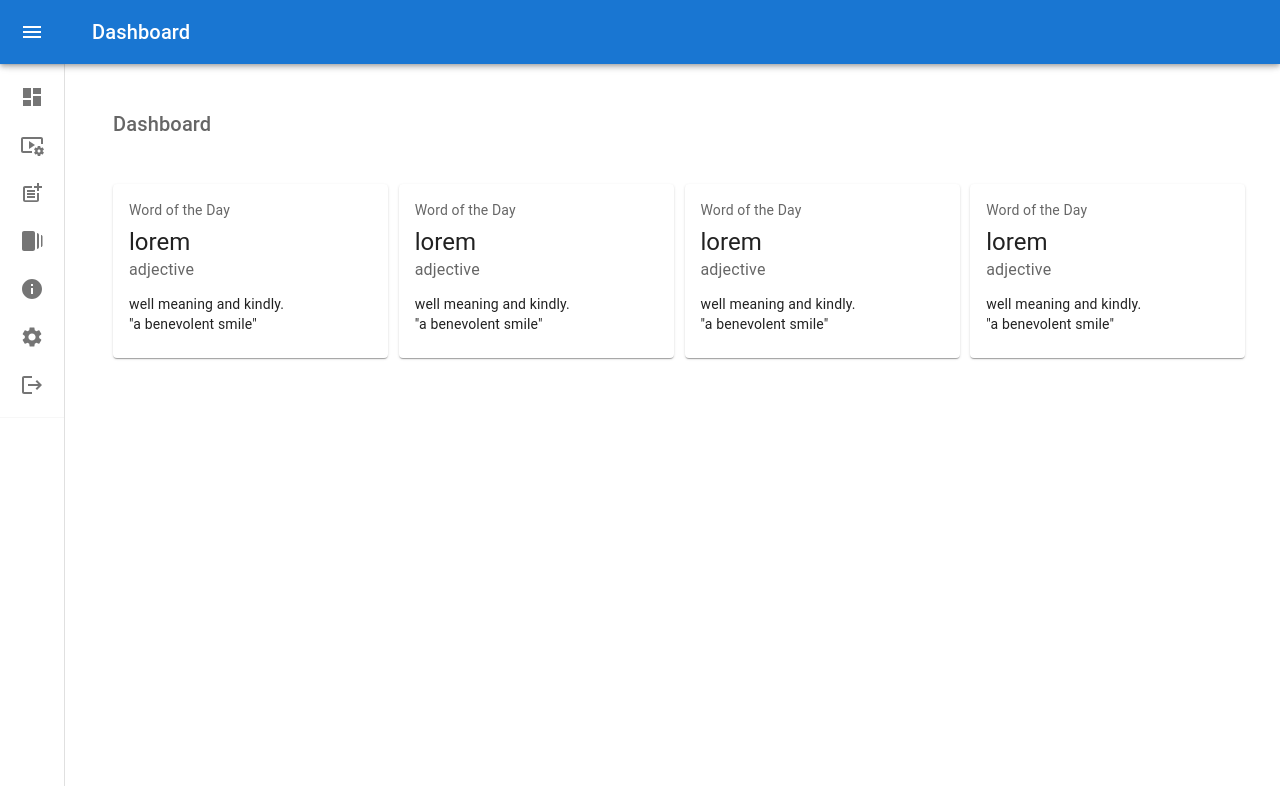
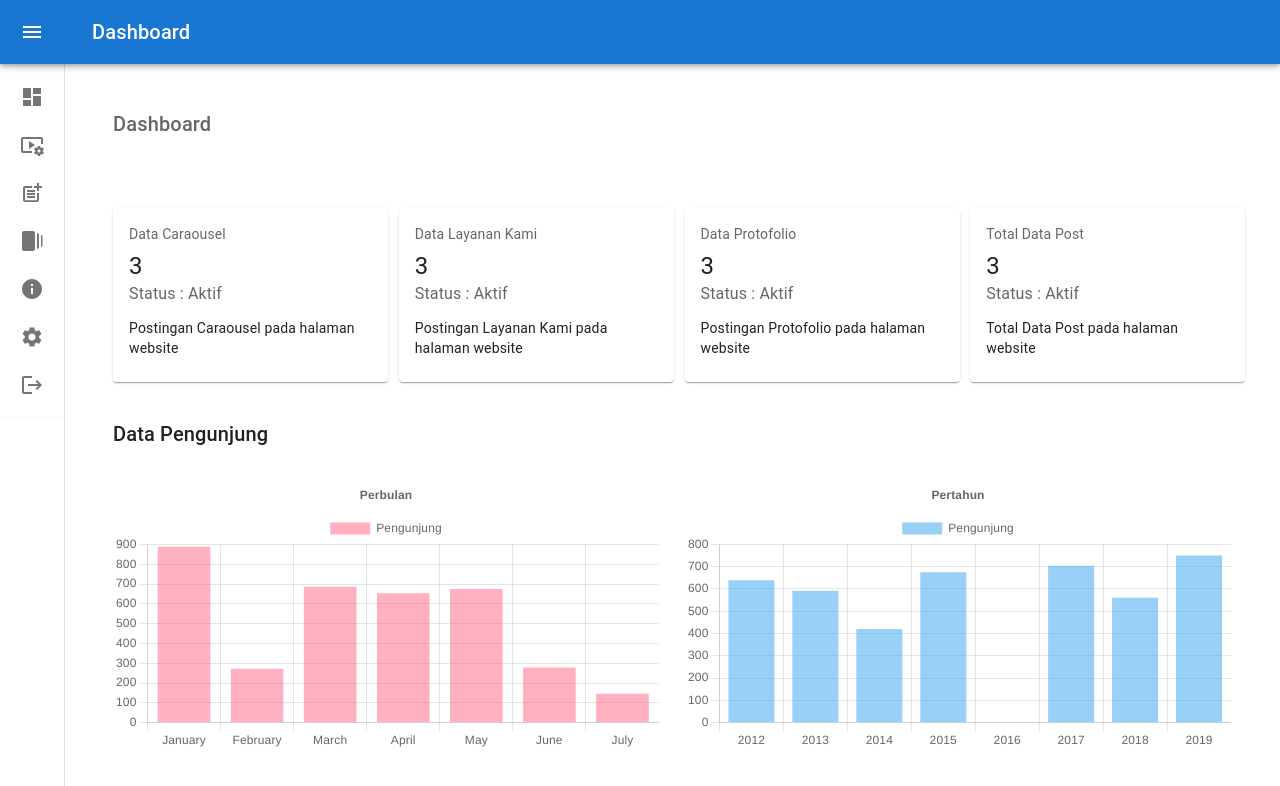
Before and after one commit to deddybear/nohara-frontend, a React (Create React App) app: page /dashboard in a window 1280 px wide. Shown: the top 786 px of the page. Built offline with nearby package versions, Linux system fonts and the light colour scheme; sample sign-in values are in the browser's storage.

Commit message:
adding ui for dashboard main menu and caraousel post management

```diff
--- a/package.json
+++ b/package.json
@@ -5,6 +5,7 @@
   "dependencies": {
     "@emotion/react": "^11.10.5",
     "@emotion/styled": "^11.10.5",
+    "@faker-js/faker": "^7.6.0",
     "@mui/icons-material": "^5.10.16",
     "@mui/material": "^5.10.16",
     "@reduxjs/toolkit": "^1.9.0",
--- a/src/components/breadcrumbs/breadcrumbs.component.jsx
+++ b/src/components/breadcrumbs/breadcrumbs.component.jsx
@@ -1,15 +1,22 @@
 import { Breadcrumbs, Link } from "@mui/material";
 import React from "react";
+import { useDispatch } from "react-redux";
 import { useLocation, useNavigate } from "react-router";
 
 //TODO : component dibuat untuk dashboard
 export default function NextBreadcrumbs() {
   const location = useLocation();
   const navigate = useNavigate();
+  const dispatch = useDispatch();
   const pathList = location.pathname.split("/");
   const filterPath = pathList.filter((item) => {
     return item !== "";
   });
+
+  const handleClickBread = (link) => {
+    navigate(link);
+    dispatch({ type: 'CHOOSE_DASHBOARD'});
+  }
 
   return (
     <Breadcrumbs aria-label="breadcrumb" >
@@ -22,7 +29,7 @@ export default function NextBreadcrumbs() {
               <Link
                 underline="none"
                 color="inherit"
-                onClick={() => navigate(`/${item}`)}
+                onClick={() => handleClickBread(`/${item}`)}
               >
                 <h5>{item.charAt(0).toUpperCase() + item.slice(1)}</h5>
               </Link>
--- /dev/null
+++ b/src/components/dashboard/card-image.component.jsx
@@ -0,0 +1,29 @@
+import * as React from 'react';
+import Card from '@mui/material/Card';
+import CardActions from '@mui/material/CardActions';
+import CardContent from '@mui/material/CardContent';
+import CardMedia from '@mui/material/CardMedia';
+import Button from '@mui/material/Button';
+import Typography from '@mui/material/Typography';
+
+export default function CardImage({link, namePost}) {
+  return (
+    <Card sx={{ maxWidth: 390 }}>
+      <CardMedia
+        component="img"
+        alt={link}
+        height="140"
+        image={link}
+      />
+      <CardContent>
+        <Typography gutterBottom variant="h5" component="div">
+          {namePost}
+        </Typography>
+      </CardContent>
+      <CardActions>
+        <Button size="small">Share</Button>
+        <Button size="small">Learn More</Button>
+      </CardActions>
+    </Card>
+  );
+}
--- a/src/components/dashboard/card.dashboard.component.jsx
+++ b/src/components/dashboard/card.component.jsx
@@ -1,22 +1,20 @@
 import React from "react";
 import { Card, CardContent, Typography } from "@mui/material";
 
-export const CardDashboard = () => (
+export const CardDashboard = (props) => (
   <Card sx={{ minWidth: 275 }}>
     <CardContent>
       <Typography sx={{ fontSize: 14 }} color="text.secondary" gutterBottom>
-        Word of the Day
+        {props.headingCard}
       </Typography>
       <Typography variant="h5" component="div">
-        lorem
+        {props.count}
       </Typography>
       <Typography sx={{ mb: 1.5 }} color="text.secondary">
-        adjective
+        Status : Aktif
       </Typography>
       <Typography variant="body2">
-        well meaning and kindly.
-        <br />
-        {'"a benevolent smile"'}
+        {props.desc}
       </Typography>
     </CardContent>
   </Card>
--- /dev/null
+++ b/src/components/dashboard/drawer.component.jsx
@@ -0,0 +1,12 @@
+import React from "react";
+import { NavBar } from "../navbar/navbar.component";
+import { SideBar } from "../sidebar/sidebar.component";
+import { CssBaseline } from "@mui/material";
+
+export const DrawerDashboard = () => (
+  <div>
+    <NavBar />
+    <SideBar />
+    <CssBaseline />
+  </div>
+);
--- a/src/components/sidebar/sidebar.component.jsx
+++ b/src/components/sidebar/sidebar.component.jsx
@@ -11,8 +11,6 @@ import {
 
 import ChevronLeftIcon from "@mui/icons-material/ChevronLeft";
 import ChevronRightIcon from "@mui/icons-material/ChevronRight";
-import InboxIcon from "@mui/icons-material/MoveToInbox";
-import MailIcon from "@mui/icons-material/Mail";
 import LogoutIcon from "@mui/icons-material/Logout";
 import React from "react";
 import { useDispatch, useSelector } from "react-redux";
@@ -23,7 +21,7 @@ import { useNavigate } from "react-router-dom";
 
 //TODO : component dibuat untuk dashboard
 
-export const SideBar = (props) => {
+export const SideBar = () => {
   const theme = useTheme();
   const drawerWidth = useSelector((state) => state.drawerWidth);
   const open = useSelector((state) => state.open);
--- /dev/null
+++ b/src/data/card.dashboard.dummy.js
@@ -0,0 +1,24 @@
+const CardDashboardData = [
+  {
+    headingCard: "Data Caraousel",
+    count: "3",
+    desc: "Postingan Caraousel pada halaman website",
+  },
+  {
+    headingCard: "Data Layanan Kami",
+    count: "3",
+    desc: "Postingan Layanan Kami pada halaman website",
+  },
+  {
+    headingCard: "Data Protofolio",
+    count: "3",
+    desc: "Postingan Protofolio pada halaman website",
+  },
+  {
+    headingCard: "Total Data Post",
+    count: "3",
+    desc: "Total Data Post pada halaman website",
+  },
+];
+
+export default CardDashboardData;
--- /dev/null
+++ b/src/data/chart.dummy.js
@@ -0,0 +1,66 @@
+import { faker } from "@faker-js/faker";
+
+//nama variabel constan tidak boleh diganti
+let labels = ["January", "February", "March", "April", "May", "June", "July"];
+
+
+const ChartOptionsMonth = {
+  responsive: true,
+  plugins: {
+    legend: {
+      position: "top",
+    },
+    title: {
+      display: true,
+      text: "Perbulan",
+    },
+  },
+};
+
+const ChartDataMonth = {
+  labels,
+  datasets: [
+    {
+      label: "Pengunjung",
+      data: labels.map(() => faker.datatype.number({ min: 0, max: 1000 })),
+      backgroundColor: "rgba(255, 99, 132, 0.5)",
+    },
+  ],
+};
+
+labels = ["2012", "2013", "2014", "2015", "2016", "2017", "2018", "2019"];
+
+const ChartOptionsYear = {
+  responsive: true,
+  plugins: {
+    legend: {
+      position: "top",
+    },
+    title: {
+      display: true,
+      text: "Pertahun",
+    },
+  },
+};
+
+const ChartDataYear = {
+  labels,
+  datasets: [
+    {
+      label: "Pengunjung",
+      data: labels.map(() => faker.datatype.number({ min: 0, max: 1000 })),
+      backgroundColor: "rgba(53, 162, 235, 0.5)",
+    },
+  ],
+};
+
+export const ChartDummy = [
+  {
+    option: ChartOptionsMonth,
+    data: ChartDataMonth,
+  },
+  {
+    option: ChartOptionsYear,
+    data: ChartDataYear,
+  },
+];
--- a/src/middleware/Auth.jsx
+++ b/src/middleware/Auth.jsx
@@ -1,12 +1,11 @@
 import { Navigate, useOutlet } from "react-router-dom";
 import { useAuth } from "../hooks/useAuth";
-import { Box, CssBaseline } from "@mui/material";
+import { Box } from "@mui/material";
 
 import { connect } from "react-redux";
-import { NavBar } from "../components/navbar/navbar.component";
-import { SideBar } from "../components/sidebar/sidebar.component";
 import NextBreadcrumbs from "../components/breadcrumbs/breadcrumbs.component";
 import { DrawerHeader } from "../components/sidebar/sidebar.styles";
+import { DrawerDashboard } from "../components/dashboard/drawer.component";
 
 //TODO : Auth and layout sidebar
 const mapStateToProps = (state) => {
@@ -39,9 +38,7 @@ export default connect(
   return (
     <div>
       <Box sx={{ display: "flex" }}>
-        <NavBar />
-        <SideBar />
-        <CssBaseline />
+        <DrawerDashboard/>
         <Box component="main" sx={{ flexGrow: 1, p: 3 }}>
           <Box padding={3}>
           <DrawerHeader />
--- a/src/pages/dashboard/CaraouselPage.jsx
+++ b/src/pages/dashboard/CaraouselPage.jsx
@@ -1,7 +1,24 @@
 import React from "react";
+import { Grid } from "@mui/material";
+import CardImage from "../../components/dashboard/card-image.component";
+
+const arrDummy = ["Promo 121", "Introduce", "New Product", "Hublah"];
 
 export const Caraousel = () => {
-  return <div>
-    a
-  </div>;
+  return (
+    <div>
+      <Grid
+        container
+        marginY={5}
+        rowSpacing={3}
+        columnSpacing={{ xs: 1, sm: 2, md: 3, lg: 0 }}
+      >
+        {arrDummy.map((item, index) => (
+          <Grid xs={12} sm={6} md={6} lg={3} item={true} key={index}>
+            <CardImage link={"https://picsum.photos/500"} namePost={item} />
+          </Grid>
+        ))}
+      </Grid>
+    </div>
+  );
 };
--- a/src/pages/dashboard/DashboardPage.jsx
+++ b/src/pages/dashboard/DashboardPage.jsx
@@ -1,16 +1,53 @@
 import React from "react";
 import { Grid } from "@mui/material";
-import { CardDashboard } from "../../components/dashboard/card.dashboard.component";
+import { CardDashboard } from "../../components/dashboard/card.component";
+import CardDashboardData from "../../data/card.dashboard.dummy";
+import { ChartDummy } from "../../data/chart.dummy";
+import { Bar } from "react-chartjs-2";
+import {
+    Chart as ChartJS,
+    CategoryScale,
+    LinearScale,
+    BarElement,
+    Title,
+    Tooltip,
+    Legend,
+  } from "chart.js";
 
+  ChartJS.register(
+    CategoryScale,
+    LinearScale,
+    BarElement,
+    Title,
+    Tooltip,
+    Legend
+  );
 
 export const Dashboard = () => {
-  const arr = [0, 1, 2, 3];
   return (
     <div>
-      <Grid container marginTop={4} rowSpacing={1} columnSpacing={{ xs: 1, sm: 2, md: 3 }}>
-        {arr.map((index) => (
-          <Grid xs={1} sm={1} md={3} item={true} key={index}>
-            <CardDashboard />
+      <Grid
+        container
+        marginY={5}
+        rowSpacing={3}
+        columnSpacing={{ xs: 1, sm: 2, md: 3 }}
+      >
+        {CardDashboardData.map((item, index) => (
+          <Grid xs={12} sm={12} md={6} lg={3} item={true} key={index}>
+            <CardDashboard {...item} />
+          </Grid>
+        ))}
+      </Grid>
+      <h5>Data Pengunjung</h5>
+      <Grid
+        container
+        marginY={3}
+        rowSpacing={1}
+        columnSpacing={{ xs: 1, sm: 2, md: 3 }}
+      >
+        {ChartDummy.map((item, index) => (
+          <Grid xs={12} sm={12} md={6} item={true} key={index}>
+            <Bar options={item.option} data={item.data} />
           </Grid>
         ))}
       </Grid>
```
Also changed, not shown: src/components/about-us/about-us.component.jsx (+63 -32 lines), 2 other files (tests, documents, lock files or other folders).
